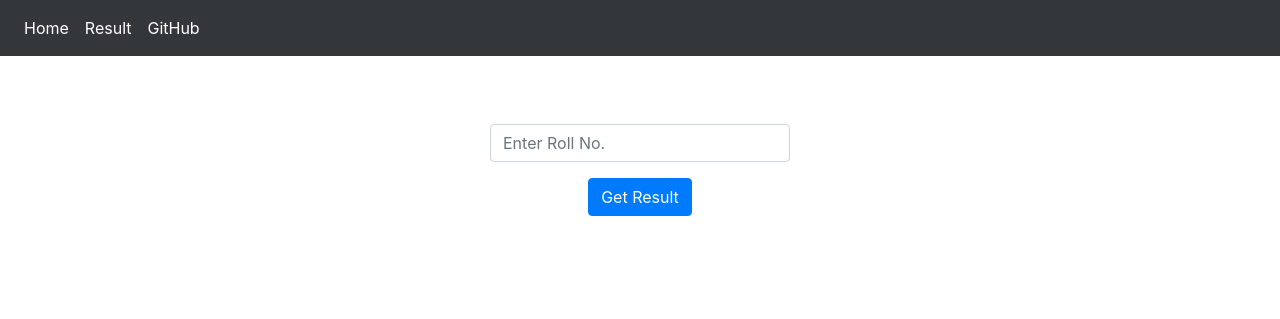
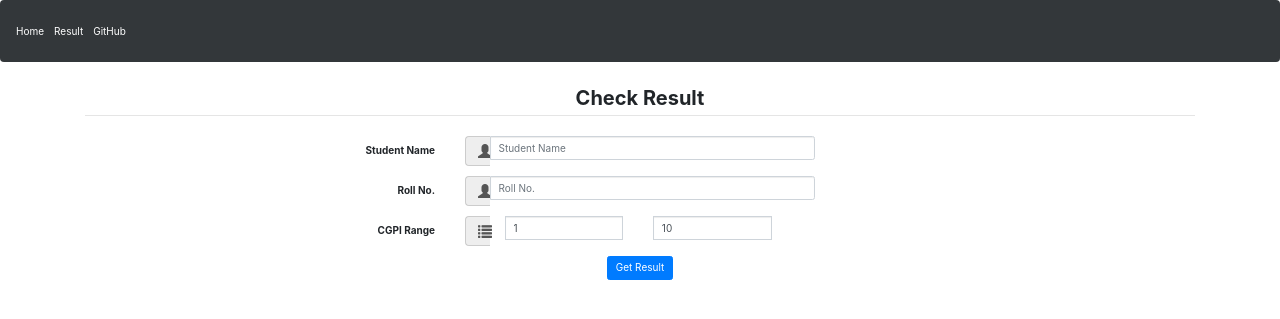
Before and after one commit to rohithill/nithp, a Flask app: page /result/ in a window 1280 px wide. Shown: the top 319 px of the page. Run offline with Flask 2, Linux system fonts and the light colour scheme; some libraries are stand-ins or nearby versions.

Commit message:
home.html is changed, In case you don't like this page reject the pull request or uncomment your code(it's not yet deleted)

```diff
--- a/nith_result/templates/nith_result/base.html
+++ b/nith_result/templates/nith_result/base.html
@@ -4,6 +4,7 @@
 <head>
   <title>NITH Result</title>
   <meta name="viewport" content="width-device-width, initial-scale=1.0">
+  <link rel="stylesheet" href="https://maxcdn.bootstrapcdn.com/bootstrap/3.4.0/css/bootstrap.min.css">
   <link href="{{ url_for('static',filename='bootstrap.min.css') }}" rel="stylesheet">
   <!-- <script src="{{ url_for('static',filename='bootstrap.min.js') }}"></script> -->
   <script src="{{ url_for('.static',filename='main.js') }}"></script>
--- a/nith_result/templates/nith_result/home.html
+++ b/nith_result/templates/nith_result/home.html
@@ -1,10 +1,45 @@
 {% extends 'nith_result/base.html' %}
 {% block content %}
-<div class="jumbotron" style="background: white;">
-  <form action="{{ url_for('result.search') }}" method="GET" style="text-align: center;">
+<div class="container" style="background: white; margin-top: 2%; text-align: center;">
+  <form class="form-horizontal" action="{{ url_for('result.search') }}" method="GET">
+    <legend><center><h2><b>Check Result</b></h2></center></legend><br>
     <div class="form-group">
+      <label class="col-md-4 control-label">Student Name</label>
+      <div class="col-md-4 inputGroupContainer">
+        <div class="input-group">
+          <span class="input-group-addon"><i class="glyphicon glyphicon-user"></i></span>
+          <input  name="name" placeholder="Student Name" class="form-control"  type="text">
+        </div>
+      </div>
+    </div>
+    <div class="form-group">
+      <label class="col-md-4 control-label">Roll No.</label>
+      <div class="col-md-4 inputGroupContainer">
+        <div class="input-group">
+          <span class="input-group-addon"><i class="glyphicon glyphicon-user"></i></span>
+          <input  name="roll" id="roll" placeholder="Roll No." class="form-control"  type="text">
+        </div>
+      </div>
+    </div>
+    <div class="form-group">
+      <label class="col-md-4 control-label">CGPI Range</label>
+      <div class="col-md-5 inputGroupContainer">
+        <div class="input-group">
+          <!-- <div class="col-md-1"></div> -->
+          <span class="input-group-addon"><i class="glyphicon glyphicon-list"></i></span>
+          <div class="col-md-4" style="width: 20%;">
+            <input name="cgpi_from" value="1" class="form-control" min="0" max="10"  type="number" step="0.01">
+          </div>
+          <div class="col-md-4" style="width: 20%;">
+            <input  name="cgpi_to" value="10" class="form-control" min="0" max="10"  type="number" step="0.01">
+          </div>
+        </div>
+      </div>
+    </div>
+        <!-- #Rohit hill code -->
+    <!-- <div class="form-group">
       <input type="text" class="form-control" id="roll" required="required" placeholder="Enter Roll No." name="roll" style="margin: auto; max-width: 300px;">
-    </div>
+    </div> -->
     <button type="submit" class="btn btn-primary">Get Result</button>
   </form>
 </div>
```
